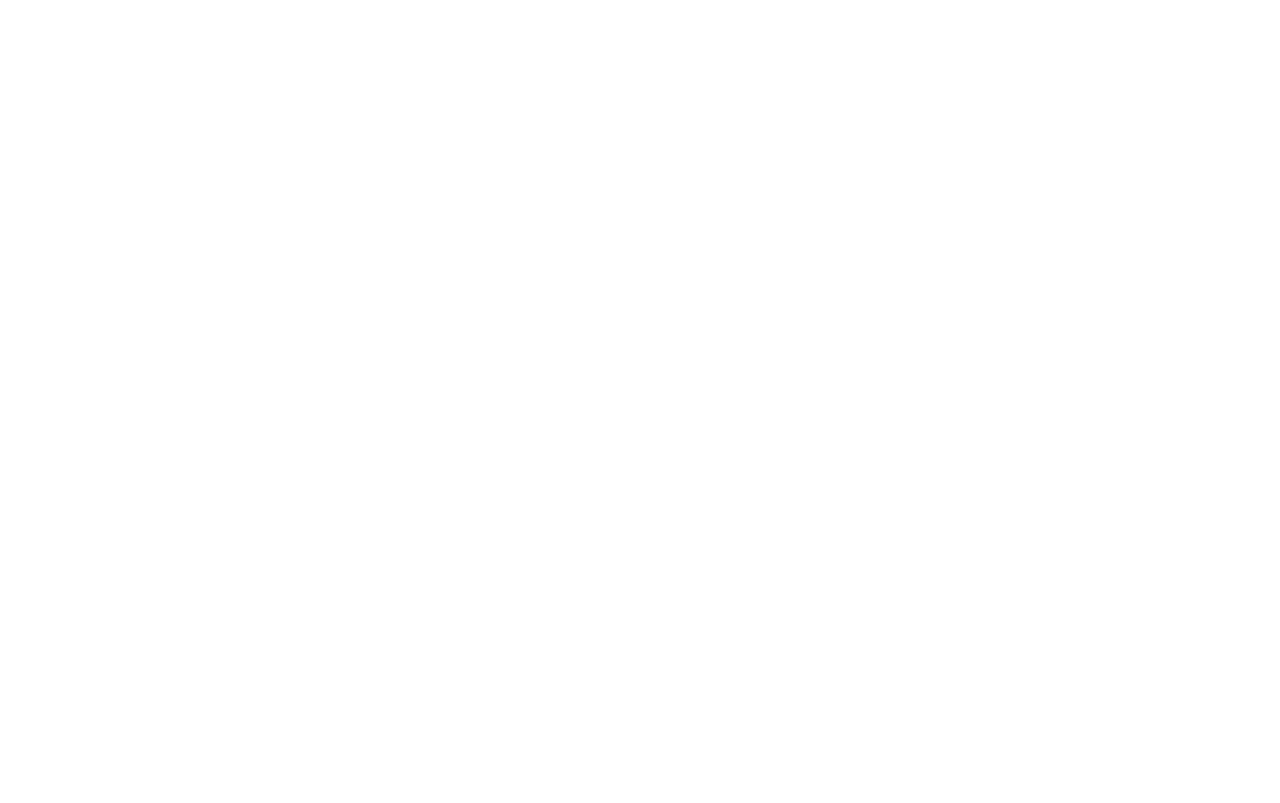
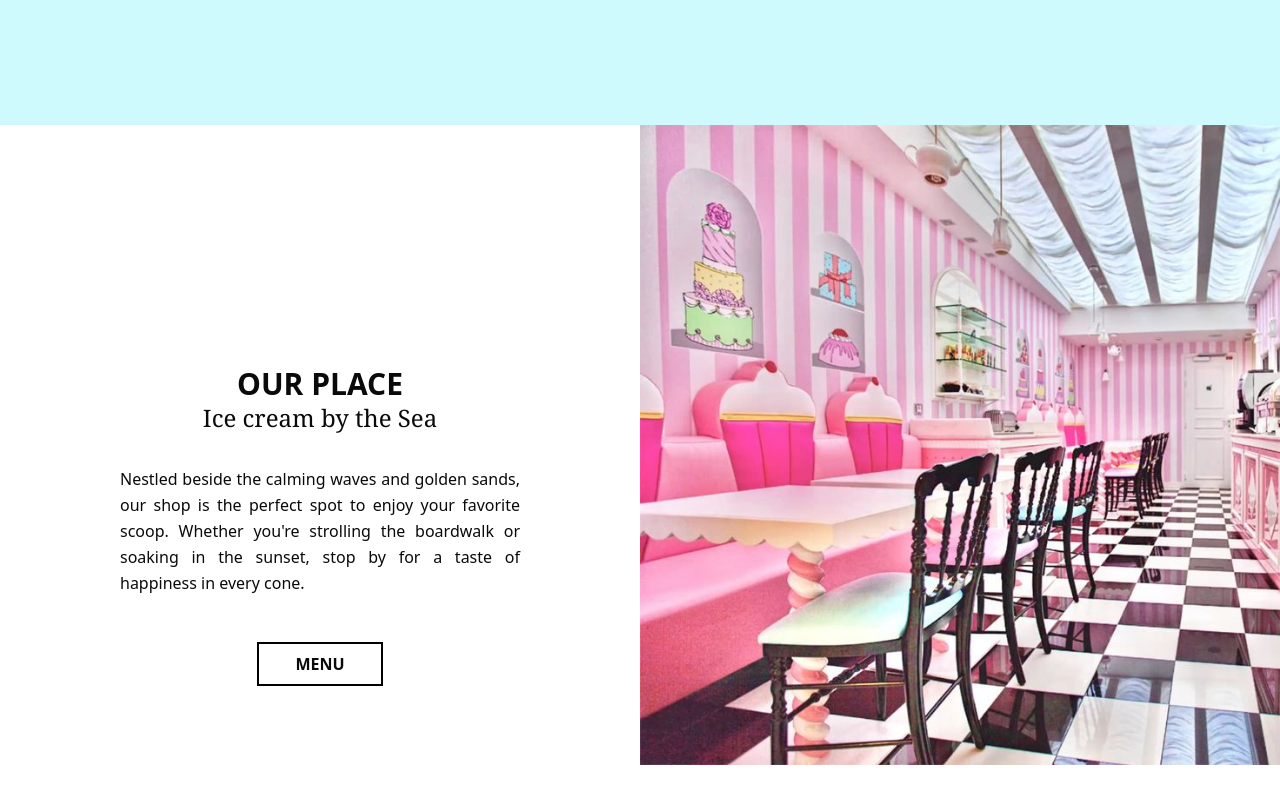
Before and after one commit to AniqaTufail/icecream-shop, a Next.js app: page / in a window 1280 px wide. Shown: the part 2020-2823 px from the top of the page. Before the commit the page ends 1345 px from the top, so only its background shows below. Built offline with nearby package versions, Linux system fonts and the light colour scheme.

Commit message:
place section added

```diff
--- /dev/null
+++ b/app/components/dairyfree.jsx
@@ -0,0 +1,17 @@
+import React from "react";
+import Link from "next/link";
+import Image from 'next/image';
+
+
+const DairyFree = () => {
+  return (
+    <div className="bg-cyan-100 h-screen">
+
+    </div>
+
+
+
+
+  );
+};
+export default DairyFree
--- /dev/null
+++ b/app/components/ourplace.jsx
@@ -0,0 +1,33 @@
+import React from "react";
+import Link from "next/link";
+import Image from 'next/image';
+
+const OurPlace = () => {
+  return (
+    <div className="h-screen flex flex-row ">
+            <div className="w-1/2 h-screen flex justify-center items-center flex-col ">
+            <div className="text-3xl font-semibold " >
+                OUR PLACE
+            </div>
+            <div className="font-serif text-2xl ">
+                Ice cream by the Sea
+            </div>
+            <div className="w-[400px] text-justify leading-relaxed mt-8" >
+                Nestled beside the calming waves and golden sands, our shop is the perfect spot to enjoy your favorite scoop. Whether you're strolling the boardwalk or soaking in the sunset, stop by for a taste of happiness in every cone.
+
+
+            </div>
+            <div className="flex justify-center mt-12" >
+              <button type="button" className="px-9 py-2 bg-transparent font-semibold  outline-2 outline-black hover:bg-black hover:text-white transition duration-300">MENU</button>
+            </div>
+
+        </div>
+            <div className="w-1/2 h-3/12  ">
+                    <Image src={"/place.jpg"} width={736} height={736} alt={"myimage"}/>
+            </div>
+
+    </div>
+
+  );
+};
+export default OurPlace
--- a/app/page.jsx
+++ b/app/page.jsx
@@ -3,6 +3,8 @@
 import Navbar from "./components/navbar";
 import Herosection from "./components/herosection";
 import Menu from "./components/menu";
+import DairyFree from "./components/dairyfree";
+import OurPlace from "./components/ourplace";
 
 export default function Home() {
   return (
@@ -11,6 +13,8 @@
       <Navbar/>
       <Herosection/>
       <Menu/>
+      <DairyFree/>
+      <OurPlace/>
     </>
 
 
--- a/package.json
+++ b/package.json
@@ -16,6 +16,7 @@
     "next": "15.3.4",
     "react": "^19.0.0",
     "react-dom": "^19.0.0",
+    "react-scroll-sync": "^1.0.2",
     "tailwind-merge": "^3.3.1"
   },
   "devDependencies": {
```
Also changed, not shown: public/place.jpg (added), 1 other file (tests, documents, lock files or other folders).
